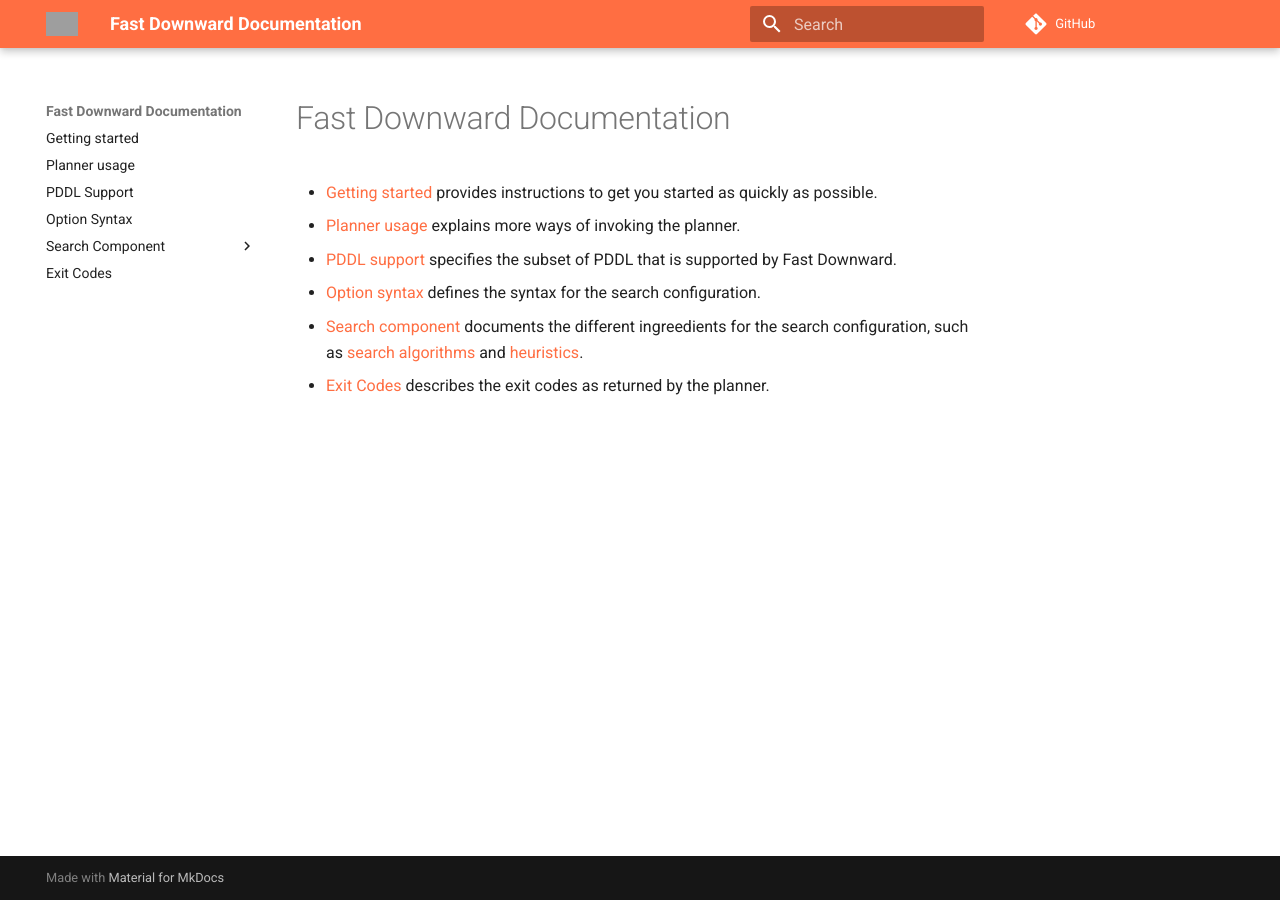
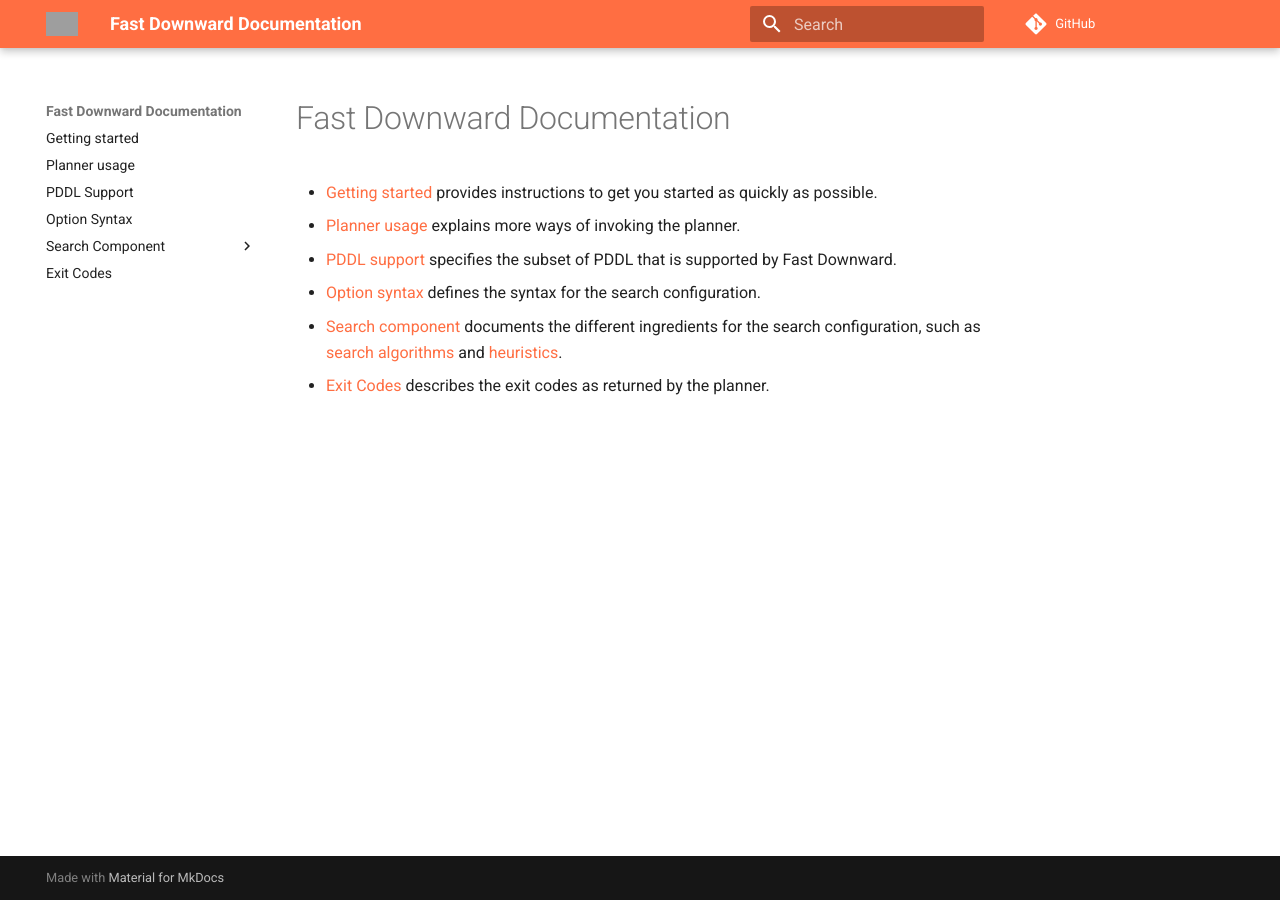
Before and after one commit to roeger/downward-website, an MkDocs documentation site: the page built from docs/README.md, in a window 1280 px wide. Built offline with MkDocs 1.6.1 and Material for MkDocs 9.7.7, drawn with Linux system fonts in a browser that asks for light colours; comment, search, counter and statistics services are not loaded; the version menu is left out.

Commit message:
update documentation

```diff
--- a/docs/README.md
+++ b/docs/README.md
@@ -8,7 +8,7 @@
      supported by Fast Downward.
   -  [Option syntax](option-syntax.md) defines the syntax for the search
      configuration.
-  -  [Search component](search/index.md) documents the different ingreedients for the
+  -  [Search component](search/index.md) documents the different ingredients for the
      search configuration, such as [search algorithms](search/SearchAlgorithm.md) and [heuristics](search/Evaluator.md).
   -  [Exit Codes](exit-codes.md) describes the exit codes as returned by the
      planner.
```
